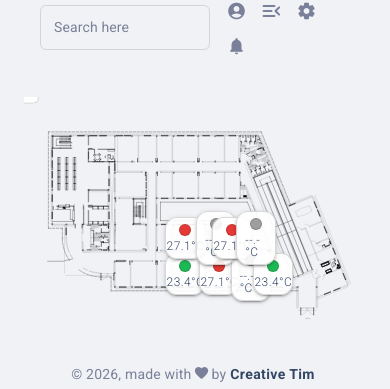
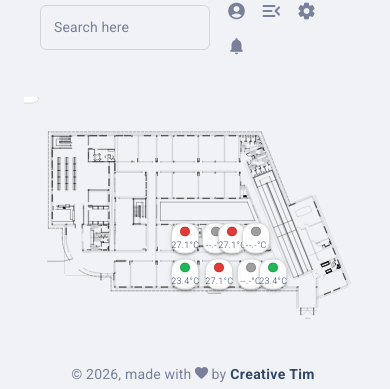
Before and after one commit to lennedy/superAr, a React (Create React App) app in the folder frontend/: page /dashboard in a window 390 px wide. Shown: the part 99-488 px from the top of the page. Built offline with nearby package versions, Linux system fonts and the light colour scheme.

Commit message:
mudança que permite os valores impressos ficarem mais responsivos

```diff
--- a/frontend/src/layouts/dashboard/components/PlantaArCondicionado/index.js
+++ b/frontend/src/layouts/dashboard/components/PlantaArCondicionado/index.js
@@ -17,7 +17,6 @@ function getViewBox(svg) {
     return { x: vb.x, y: vb.y, width: vb.width, height: vb.height };
   }
 
-  // fallback: tenta parsear atributo viewBox="minX minY width height"
   const attr = svg.getAttribute("viewBox");
   if (attr) {
     const [x, y, width, height] = attr.split(/\s+|,/).map(Number);
@@ -26,7 +25,6 @@ function getViewBox(svg) {
     }
   }
 
-  // último fallback: bbox do próprio svg (menos ideal)
   const b = svg.getBBox();
   return { x: b.x, y: b.y, width: b.width || 1, height: b.height || 1 };
 }
@@ -35,10 +33,7 @@ function getViewBox(svg) {
 function toPercent({ x, y }, viewBox) {
   const leftPct = ((x - viewBox.x) / viewBox.width) * 100;
   const topPct = ((y - viewBox.y) / viewBox.height) * 100;
-  return {
-    left: `${leftPct}%`,
-    top: `${topPct}%`,
-  };
+  return { left: `${leftPct}%`, top: `${topPct}%` };
 }
 
 // Centro do bbox de um elemento (em coordenadas do SVG)
@@ -47,13 +42,92 @@ function bboxCenter(el) {
   return { x: b.x + b.width / 2, y: b.y + b.height / 2 };
 }
 
+function Badge({ id, acState, tempC, left, top }) {
+  const cfg = AC_COLORS[acState] ?? AC_COLORS.unmanaged;
+
+  return (
+    <MDBox
+      key={id}
+      sx={{
+        position: "absolute",
+        left,
+        top,
+        transform: "translate(-50%, -50%)",
+        pointerEvents: "none", // deixa o clique passar para a sala no SVG
+
+        // tamanhos responsivos (encolhe em telas pequenas)
+        width: "clamp(28px, 3.2vw, 44px)",
+        borderRadius: "12px",
+        px: "clamp(4px, 0.7vw, 8px)",
+        py: "clamp(3px, 0.6vw, 7px)",
+        bgcolor: "rgba(255,255,255,0.92)",
+        border: "1px solid rgba(0,0,0,0.15)",
+        boxShadow: 2,
+        display: "flex",
+        flexDirection: "column",
+        alignItems: "center",
+        gap: 0.5,
+      }}
+      title={id}
+    >
+      {/* Círculo status em cima */}
+      <MDBox
+        sx={{
+          width: "clamp(10px, 1.1vw, 14px)",
+          height: "clamp(10px, 1.1vw, 14px)",
+          borderRadius: "50%",
+          bgcolor: cfg.dot,
+          border: "1px solid rgba(0,0,0,0.15)",
+        }}
+      />
+
+      {/* Temperatura embaixo */}
+      <MDTypography
+        variant="caption"
+        sx={{
+          lineHeight: 1,
+          fontSize: "clamp(9px, 0.9vw, 12px)",
+          whiteSpace: "nowrap",
+        }}
+      >
+        {Number.isFinite(tempC) ? `${tempC.toFixed(1)}°C` : "--.-°C"}
+      </MDTypography>
+    </MDBox>
+  );
+}
+
+Badge.propTypes = {
+  id: PropTypes.string.isRequired,
+  acState: PropTypes.oneOf(["on", "off", "unmanaged"]).isRequired,
+  tempC: PropTypes.number,
+  left: PropTypes.string.isRequired,
+  top: PropTypes.string.isRequired,
+};
+
+Badge.defaultProps = {
+  tempC: NaN,
+};
+
 export default function PlantaAr({ rooms, onRoomClick, className, style }) {
   const wrapperRef = useRef(null);
 
-  // Guarda a lista de badges com posição em %
+  // lista de badges com posição em %
   const [badges, setBadges] = useState([]);
 
+  // ratio do SVG p/ container responsivo
+  const [svgRatio, setSvgRatio] = useState({ w: 1, h: 1 });
+
   const roomEntries = useMemo(() => Object.entries(rooms), [rooms]);
+
+  // 0) Captura o viewBox para fixar aspect-ratio (1x só)
+  useEffect(() => {
+    const wrapper = wrapperRef.current;
+    const svg = wrapper?.querySelector("svg");
+    if (!svg) return;
+
+    const vb = getViewBox(svg);
+    setSvgRatio({ w: vb.width || 1, h: vb.height || 1 });
+  }, []);
 
   // 1) Aplica estilos/click nas salas e calcula badges (em %)
   useEffect(() => {
@@ -62,7 +136,6 @@ export default function PlantaAr({ rooms, onRoomClick, className, style }) {
     if (!svg) return;
 
     const viewBox = getViewBox(svg);
-
     const nextBadges = [];
 
     roomEntries.forEach(([roomId, data]) => {
@@ -76,7 +149,7 @@ export default function PlantaAr({ rooms, onRoomClick, className, style }) {
       el.style.cursor = "pointer";
       el.style.pointerEvents = "all";
 
-      // clique na sala
+      // clique na sala (não bloqueado pelo overlay)
       el.onclick = () => {
         if (onRoomClick) onRoomClick(roomId, data);
       };
@@ -97,7 +170,7 @@ export default function PlantaAr({ rooms, onRoomClick, className, style }) {
     setBadges(nextBadges);
   }, [roomEntries, onRoomClick]);
 
-  // 2) Recalcula posições em resize (importante: responsividade)
+  // 2) Recalcula posições em resize (mantém badges alinhados)
   useEffect(() => {
     const wrapper = wrapperRef.current;
     if (!wrapper) return;
@@ -107,8 +180,6 @@ export default function PlantaAr({ rooms, onRoomClick, className, style }) {
 
     const ro = new ResizeObserver(() => {
       const viewBox = getViewBox(svg);
-
-      // Recalcula em cima do DOM atual (mais confiável que só reusar state)
       const nextBadges = [];
 
       roomEntries.forEach(([roomId, data]) => {
@@ -136,68 +207,25 @@ export default function PlantaAr({ rooms, onRoomClick, className, style }) {
 
   return (
     <MDBox className={className} style={style} sx={{ width: "100%" }}>
-      {/* Container RELATIVE para overlay absoluto */}
-      <MDBox sx={{ position: "relative", width: "100%" }}>
-        {/* SVG base */}
-        <div ref={wrapperRef} style={{ width: "100%" }}>
-          <PlantaSvg style={{ width: "100%", height: "auto", display: "block" }} />
-        </div>
+      {/* Container com proporção do SVG (aqui está a responsividade correta) */}
+      <MDBox
+        sx={{
+          position: "relative",
+          width: "100%",
+          aspectRatio: `${svgRatio.w} / ${svgRatio.h}`,
+          overflow: "hidden",
+        }}
+      >
+        {/* SVG ocupa 100% do container */}
+        <MDBox ref={wrapperRef} sx={{ position: "absolute", inset: 0 }}>
+          <PlantaSvg style={{ width: "100%", height: "100%", display: "block" }} />
+        </MDBox>
 
-        {/* Overlay: ocupa a mesma área do SVG */}
-        <MDBox
-          sx={{
-            position: "absolute",
-            inset: 0,
-            pointerEvents: "none", // não bloqueia clique nas salas
-          }}
-        >
-          {badges.map((b) => {
-            const cfg = AC_COLORS[b.acState] ?? AC_COLORS.unmanaged;
-
-            return (
-              <MDBox
-                key={b.id}
-                sx={{
-                  position: "absolute",
-                  left: b.left,
-                  top: b.top,
-                  transform: "translate(-50%, -50%)",
-                  width: 40,
-                  borderRadius: "12px",
-                  px: 1,
-                  py: 0.75,
-                  bgcolor: "rgba(255,255,255,0.90)",
-                  border: "1px solid rgba(0,0,0,0.15)",
-                  boxShadow: 2,
-                  display: "flex",
-                  flexDirection: "column",
-                  alignItems: "center",
-                  gap: 0.5,
-
-                  // IMPORTANTÍSSIMO:
-                  // mantém clique passando “através” do badge para a sala
-                  pointerEvents: "none",
-                }}
-                title={b.id}
-              >
-                {/* Círculo status em cima */}
-                <MDBox
-                  sx={{
-                    width: 12,
-                    height: 12,
-                    borderRadius: "50%",
-                    bgcolor: cfg.dot,
-                    border: "1px solid rgba(0,0,0,0.15)",
-                  }}
-                />
-
-                {/* Temperatura embaixo */}
-                <MDTypography variant="caption" sx={{ lineHeight: 1 }}>
-                  {Number.isFinite(b.tempC) ? `${b.tempC.toFixed(1)}°C` : "--.-°C"}
-                </MDTypography>
-              </MDBox>
-            );
-          })}
+        {/* Overlay ocupa 100% do mesmo container */}
+        <MDBox sx={{ position: "absolute", inset: 0, pointerEvents: "none" }}>
+          {badges.map((b) => (
+            <Badge key={b.id} {...b} />
+          ))}
         </MDBox>
       </MDBox>
     </MDBox>
```
